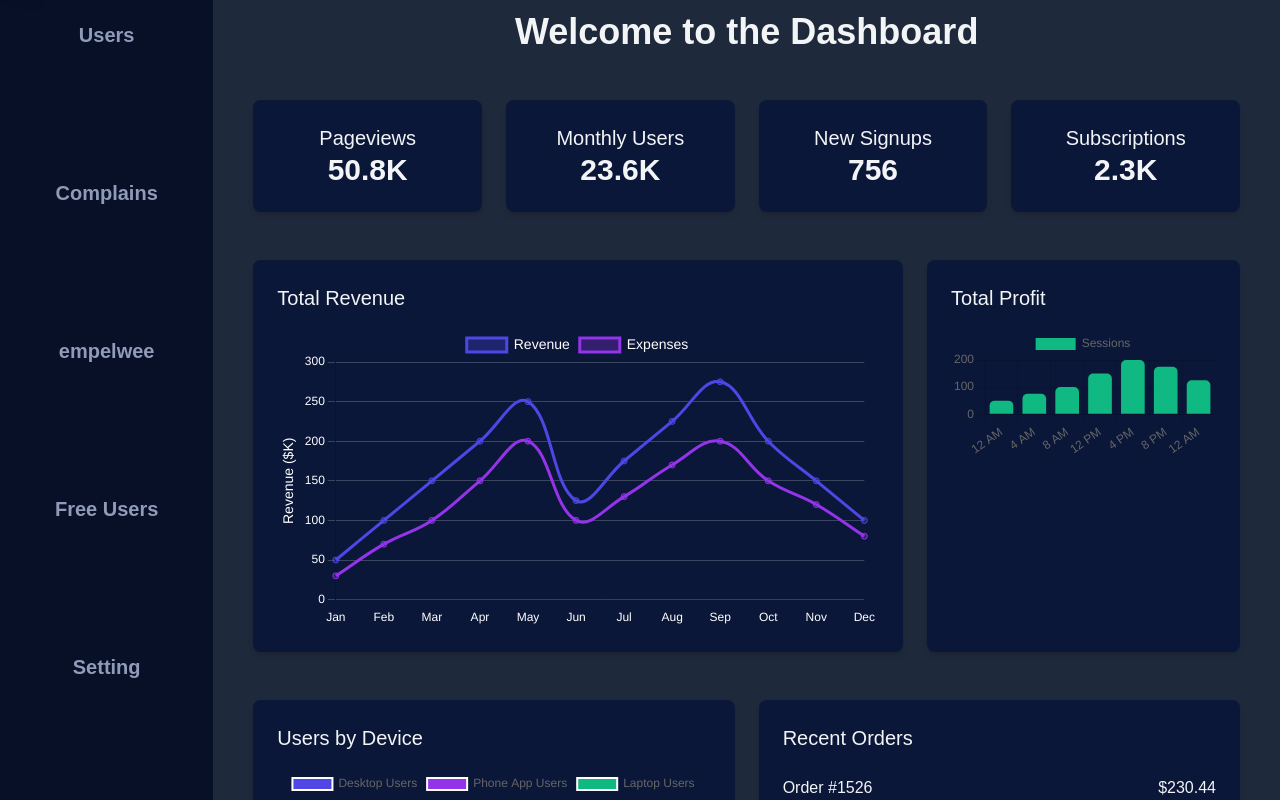
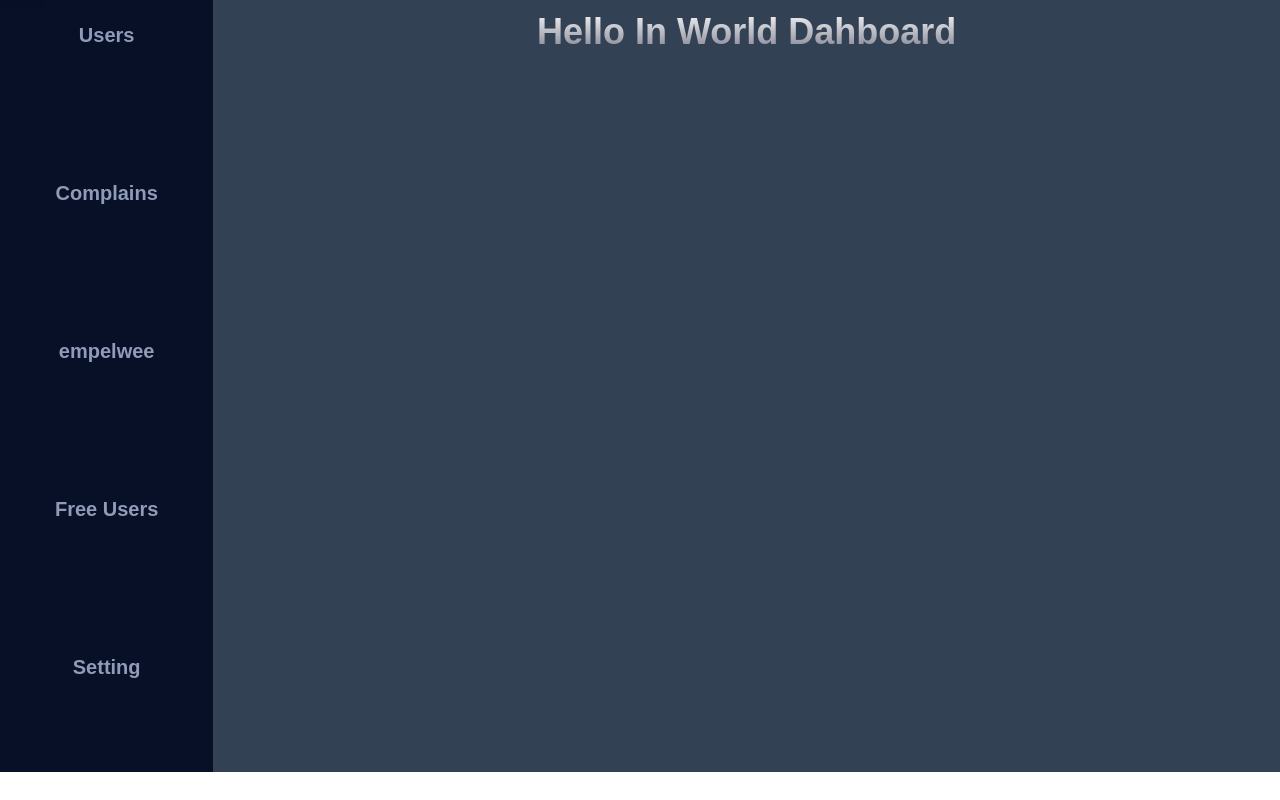
Before and after one commit to Omar-Ahmed-OHM/Oi-Founder, a Next.js app: page /dashboard in a window 1280 px wide. Shown: the part 200-1000 px from the top of the page. After the commit the page ends 972 px from the top, so only its background shows below. Built offline with nearby package versions, Linux system fonts and the light colour scheme.

Commit message:
Chart and Setup dashpoard

```diff
--- a/package.json
+++ b/package.json
@@ -15,7 +15,6 @@
     "gsap": "^3.12.5",
     "next": "15.0.3",
     "react": "19.0.0-rc-66855b96-20241106",
-    "react-chartjs-2": "^5.2.0",
     "react-dom": "19.0.0-rc-66855b96-20241106",
     "react-icons": "^5.3.0"
   },
--- a/src/app/dashboard/page.tsx
+++ b/src/app/dashboard/page.tsx
@@ -1,263 +1,14 @@
-"use client";
-import React, { useMemo } from "react";
-import { Line, Bar, Doughnut } from "react-chartjs-2";
-import {
-  Chart as ChartJS,
-  CategoryScale,
-  LinearScale,
-  PointElement,
-  LineElement,
-  Title,
-  Tooltip,
-  Legend,
-  ArcElement,
-  BarElement,
-} from "chart.js";
+export default function Dashboard(){
+    return(
+        <>
+        <section className="bg-slate-700 p-10 h-dvh">
 
-// Register Chart.js components
-ChartJS.register(
-  CategoryScale,
-  LinearScale,
-  PointElement,
-  LineElement,
-  Title,
-  Tooltip,
-  Legend,
-  ArcElement,
-  BarElement
-);
-
-export default function Dashboard() {
-  // Static chart data
-  const lineChartData = useMemo(() => ({
-    labels: ["Jan", "Feb", "Mar", "Apr", "May", "Jun", "Jul", "Aug", "Sep", "Oct", "Nov", "Dec"],
-    datasets: [
-      {
-        label: "Revenue",
-        data: [50, 100, 150, 200, 250, 125, 175, 225, 275, 200, 150, 100],
-        borderColor: "#4F46E5",
-        backgroundColor: "rgba(79, 70, 229, 0.3)",
-        fill: true,
-        tension: 0.4,
-      },
-      {
-        label: "Expenses",
-        data: [30, 70, 100, 150, 200, 100, 130, 170, 200, 150, 120, 80],
-        borderColor: "#9333EA",
-        backgroundColor: "rgba(147, 51, 234, 0.3)",
-        fill: true,
-        tension: 0.4,
-      },
-    ],
-  }), []);
-
-  const barChartData = useMemo(() => ({
-    labels: ["12 AM", "4 AM", "8 AM", "12 PM", "4 PM", "8 PM", "12 AM"],
-    datasets: [
-      {
-        label: "Sessions",
-        data: [50, 75, 100, 150, 200, 175, 125],
-        backgroundColor: "#10B981",
-        borderRadius: 5,
-      },
-    ],
-  }), []);
-
-  const doughnutChartData = useMemo(() => ({
-    labels: ["Desktop Users", "Phone App Users", "Laptop Users"],
-    datasets: [
-      {
-        data: [15624, 5546, 2478],
-        backgroundColor: ["#4F46E5", "#9333EA", "#10B981"],
-        hoverOffset: 5,
-      },
-    ],
-  }), []);
-
-  const recentOrders = [
-    { id: "#1526", amount: "$230.44" },
-    { id: "#1527", amount: "$120.89" },
-    { id: "#1528", amount: "$98.24" },
-    { id: "#1529", amount: "$150.67" },
-    { id: "#1530", amount: "$75.88" },
-  ];
-
-  return (
-    <section className="bg-slate-800 p-10 min-h-screen">
-      <div className="container mx-auto space-y-12 animate-fade-in">
-        {/* Header */}
-        <div className="text-center text-4xl font-semibold text-gray-100">
-          <h1>Welcome to the Dashboard</h1>
+        <div className="container mx-auto flex items-center justify-center bg-text-gradient bg-clip-text text-4xl font-semibold text-transparent ">
+        <h1>
+            Hello In World Dahboard
+        </h1>
         </div>
-
-        {/* Top Metrics */}
-        <div className="grid grid-cols-1 md:grid-cols-4 gap-6">
-          {["Pageviews", "Monthly Users", "New Signups", "Subscriptions"].map((metric, index) => (
-            <div
-              key={index}
-              className="bg-[#0B1739] text-gray-100 p-6 rounded-lg text-center shadow-md hover:bg-[#CB3CFF] hover:text-[#0B1739] transition"
-            >
-              <h2 className="text-xl font-medium">{metric}</h2>
-              <p className="text-3xl font-semibold">
-                {index === 0
-                  ? "50.8K"
-                  : index === 1
-                  ? "23.6K"
-                  : index === 2
-                  ? "756"
-                  : "2.3K"}
-              </p>
-            </div>
-          ))}
-        </div>
-
-        {/* Charts */}
-        <div className="grid grid-cols-1 lg:grid-cols-3 gap-6">
-          {/* Line Chart */}
-          <div className="bg-[#0B1739] text-gray-100 p-6 rounded-lg shadow-md lg:col-span-2">
-            <h3 className="text-xl font-medium mb-4">Total Revenue</h3>
-            <Line
-              data={lineChartData}
-              options={{
-                responsive: true,
-                maintainAspectRatio: true,
-                aspectRatio: 2,
-                plugins: {
-                  legend: {
-                    position: "top",
-                    labels: {
-                      color: "#FFFFFF", // Make legend text white for dark backgrounds
-                      font: {
-                        size: 14,
-                      },
-                    },
-                  },
-                  tooltip: {
-                    backgroundColor: "#1E293B", // Dark background for tooltip
-                    titleColor: "#FFFFFF", // White title
-                    bodyColor: "#FFFFFF", // White text inside tooltip
-                    callbacks: {
-                      label: (context) => {
-                        const dataset = context.dataset;
-                        const currentValue = Number(context.raw) || 0;
-                        const previousValue = Number(dataset.data[context.dataIndex - 1]) || 0;
-                        const percentageChange =
-                          previousValue !== 0 ? (((currentValue - previousValue) / previousValue) * 100).toFixed(2) : "0.00";
-                        return `${dataset.label}: ${currentValue}K (${percentageChange}% change)`;
-
-
-
-
-
-
-
-
-
-
-
-
-
-
-
-
-
-
-
-
-
-                      },
-                    },
-                  },
-                },
-                scales: {
-                  x: {
-                    grid: {
-                      display: false,
-                    },
-                    ticks: {
-                      color: "#FFFFFF", // White text for x-axis labels
-                    },
-                  },
-                  y: {
-                    grid: {
-                      color: "rgba(255, 255, 255, 0.2)", // Faint white gridlines
-                    },
-                    ticks: {
-                      color: "#FFFFFF", // White text for y-axis labels
-                    },
-                    title: {
-                      display: true,
-                      text: "Revenue ($K)",
-                      color: "#FFFFFF",
-                      font: {
-                        size: 14,
-                      },
-                    },
-                  },
-                },
-              }}
-            />
-          </div>
-
-          {/* Bar Chart */}
-          <div className="bg-[#0B1739] text-gray-100 p-6 rounded-lg shadow-md">
-            <h3 className="text-xl font-medium mb-4">Total Profit</h3>
-            <Bar
-              data={barChartData}
-              options={{
-                responsive: true,
-                maintainAspectRatio: true,
-                aspectRatio: 2,
-                plugins: {
-                  tooltip: {
-                    callbacks: {
-
-                      label: (context) => `${context.dataset.label}: ${context.raw || 0}K`,
-                    },
-                  },
-                },
-              }}
-            />
-          </div>
-        </div>
-
-        {/* Reports Overview */}
-        <div className="grid grid-cols-1 lg:grid-cols-2 gap-6">
-          {/* Doughnut Chart */}
-          <div className="bg-[#0B1739] text-gray-100 p-6 rounded-lg shadow-md">
-            <h3 className="text-xl font-medium mb-4">Users by Device</h3>
-            <Doughnut
-              data={doughnutChartData}
-              options={{
-                responsive: true,
-                maintainAspectRatio: true,
-                plugins: {
-                  tooltip: {
-                    callbacks: {
-                      label: (context) => `${context.label}: ${context.raw}`,
-                    },
-                  },
-                },
-              }}
-            />
-          </div>
-
-          {/* Recent Orders */}
-          <div className="bg-[#0B1739] text-gray-100 p-6 rounded-lg shadow-md">
-            <h3 className="text-xl font-medium mb-4">Recent Orders</h3>
-            <ul className="space-y-2 max-h-48 overflow-y-auto">
-              {recentOrders.map((order, index) => (
-                <li key={index} className="flex justify-between border-b border-gray-600 py-2">
-                  <span>Order {order.id}</span>
-                  <span>{order.amount}</span>
-                </li>
-              ))}
-            </ul>
-          </div>
-        </div>
-      </div>
-    </section>
-
-);
-
+        </section>
+        </>
+    )
 }
```
Also changed, not shown: 1 other file (tests, documents, lock files or other folders).
